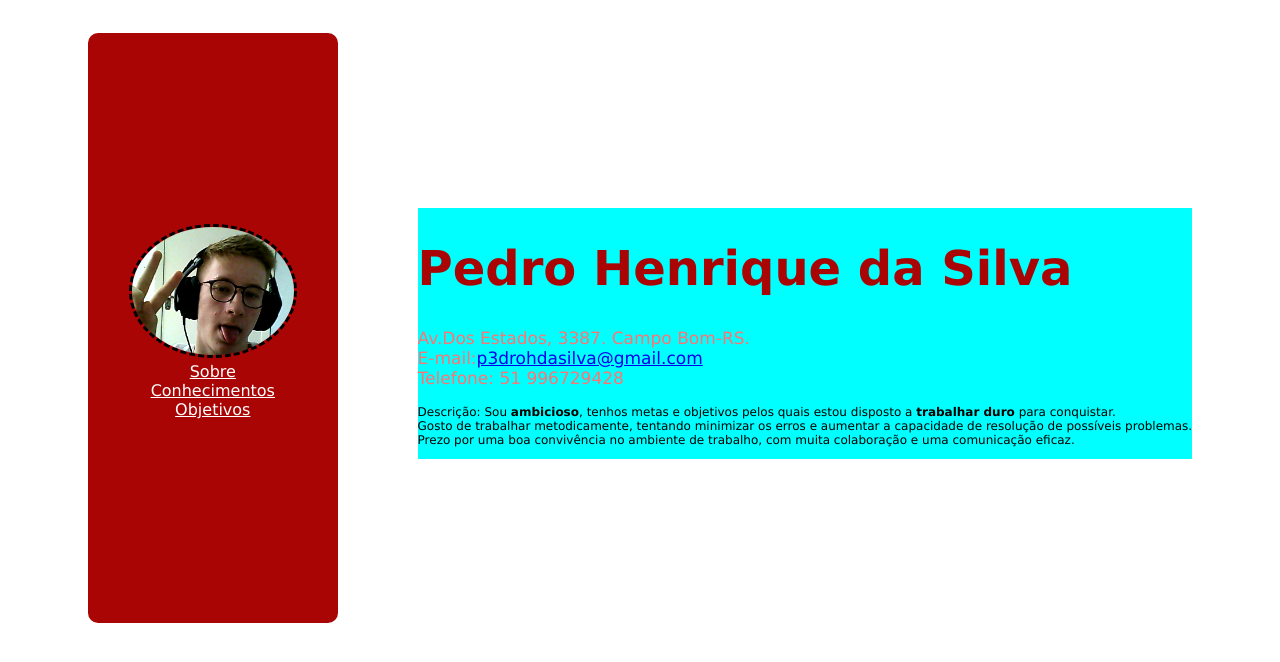
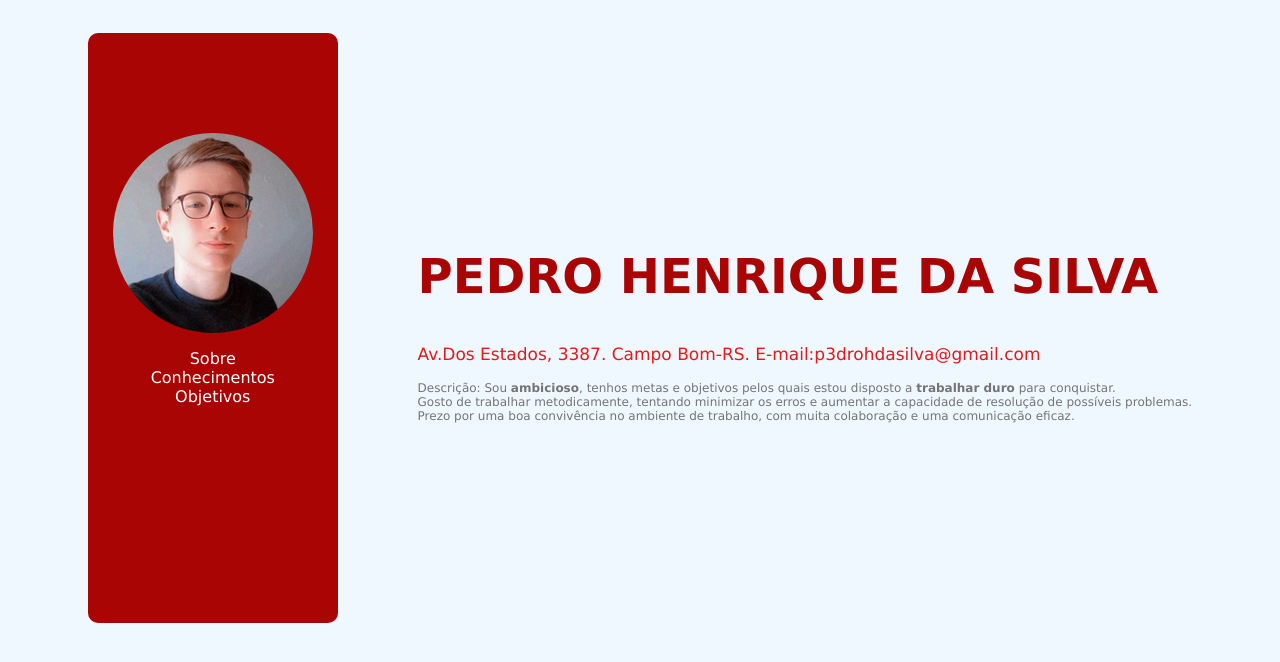
Before and after one commit to Pedro-HSilva/Curriculo-digital, a plain HTML site: page Avaliação Final Módulo 1/index.html in a window 1280 px wide. Drawn offline with Linux system fonts and the light colour scheme.

Commit message:
Image commit

```diff
--- a/Avaliação Final Módulo 1/css/style.css
+++ b/Avaliação Final Módulo 1/css/style.css
@@ -1,3 +1,6 @@
+html {
+  background-color: aliceblue;
+}
 body {
   display: flex;
   justify-content: space-evenly;
@@ -25,28 +28,52 @@ nav {
   color: white;
 }
 
-#imagem {
-  margin-top: 70%;
-  width: 65%;
-  border-radius: 100%;
-  border-style: dashed;
+.sobrecor:hover {
+  font-size: 20px;
+  color: wheat;
+}
+
+.objeticor:hover {
+  font-size: 20px;
+  color: wheat;
+}
+
+.conhecicor:hover {
+  font-size: 20px;
+  color: wheat;
+}
+
+.imagem {
+  width: 200px;
+  height: 200px;
+  background-color: black;
+  border-radius: 100px;
+  margin-left: 25px;
+  margin-top: 100px;
+  background-image: url(../images/eu.png);
 }
 main {
   margin-top: 200px;
-  background-color: aqua;
 }
 
 #nome {
   color: rgb(170, 5, 5);
   font-size: 300%;
+  text-transform: uppercase;
 }
 
 #infos {
-  color: rgb(255, 115, 115);
+  color: #e61818;
   font-size: 17px;
   margin-top: 0px;
 }
 
 #descriçao {
   font-size: 12px;
+  color: rgb(116, 116, 116);
 }
+
+a {
+  text-decoration: none;
+  color: #e61818;
+}
--- a/Avaliação Final Módulo 1/index.html
+++ b/Avaliação Final Módulo 1/index.html
@@ -10,8 +10,8 @@
     <body>
 
         <nav>
+            <div class="imagem"></div>
             <p class="dados">
-                <img id="imagem" src="./images/Sem título.png" alt="Minha foto"> <br>
                 <a class="sobrecor" href="./index.html">Sobre</a> <br>
                 <a class="conhecicor" href="./Conhecimento.html">Conhecimentos</a> <br>
                 <a class="objeticor" href="./objetivos.html">Objetivos</a>
@@ -19,13 +19,11 @@
         </nav>
 
         <main>
-
-            <h1 id="nome">Pedro Henrique da Silva</h1>
             <article class="escrita">
+                    <h1 id="nome">Pedro Henrique da Silva</h1>
                     <p id="infos">
-                            Av.Dos Estados, 3387. Campo Bom-RS. <br>
-                            <E-mail>E-mail:<a href="https://mail.google.com/mail/u/0/?tab=rm&ogbl#inbox" target="_blank" rel="noopener noreferrer">p3drohdasilva@gmail.com</a></E-mail> <br>
-                            Telefone: 51 996729428
+                            Av.Dos Estados, 3387. Campo Bom-RS.
+                            E-mail:<a href="https://mail.google.com/mail/u/0/?tab=rm&ogbl#inbox" target="_blank" rel="noopener noreferrer">p3drohdasilva@gmail.com</a>
                     </p>
                     <p id="descriçao">
                         Descrição: Sou <b>ambicioso</b>, tenhos metas e objetivos pelos quais estou disposto a <b>trabalhar duro</b> para conquistar.
```
Also changed, not shown: Avaliação Final Módulo 1/images/Sem título.png (deleted), Avaliação Final Módulo 1/images/eu.png (added).
